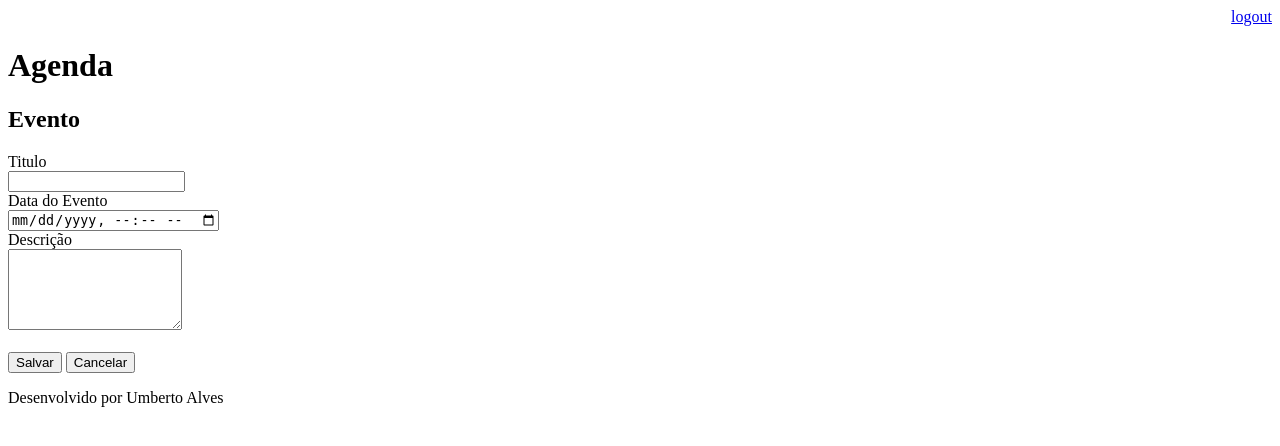
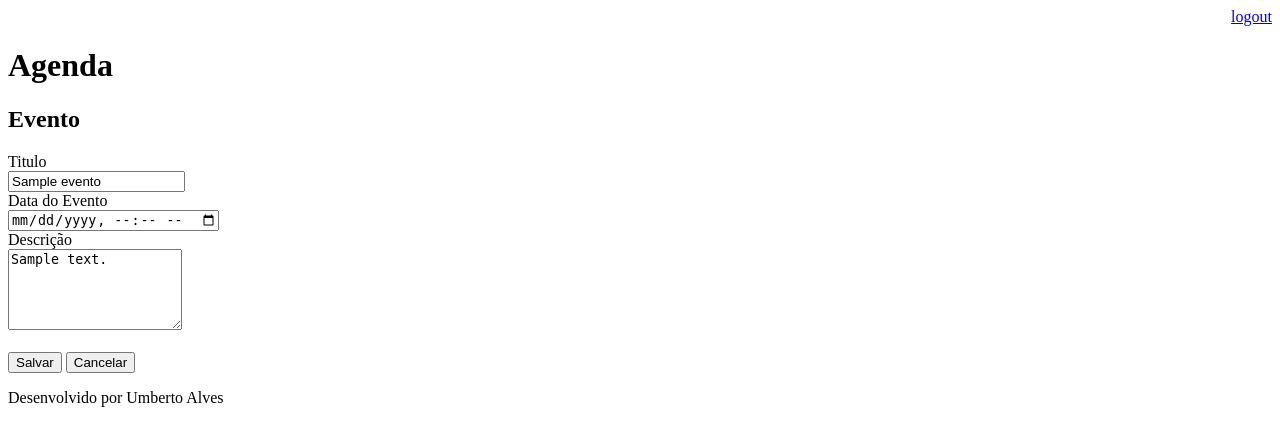
Before and after one commit to Dnakalfa/Django_Dev, a Django app: template agenda/template/evento.html in a window 1280 px wide. Shown: the top 446 px of the page. Run offline with Django 3.2, Linux system fonts and the light colour scheme; the template is opened without the code that fills it: most values are stand-ins (such as "Sample title", 1, 10 or a date in 2020).

Commit message:
adicionado funçoes de exclusao e alteracao

```diff
--- a/agenda/core/admin.py
+++ b/agenda/core/admin.py
@@ -5,7 +5,7 @@ from core.models import Evento
 
 
 class EventoAdmin(admin.ModelAdmin):
-    list_display = ('titulo', 'data_evento', 'data_criacao')
+    list_display = ('id', 'titulo', 'data_evento', 'data_criacao')
     list_filter = ('usuario', 'data_evento', 'data_criacao')
 
 
--- a/agenda/core/models.py
+++ b/agenda/core/models.py
@@ -19,3 +19,6 @@ class Evento(models.Model):
 
     def get_data_evento(self):
         return self.data_evento.strftime('%d/%m/%Y %H:%M Hrs')
+
+    def get_data_input_evento(self):
+        return self.data_evento.strftime('%Y-%m-%dT%H:%M')
--- a/agenda/template/agenda.html
+++ b/agenda/template/agenda.html
@@ -7,7 +7,11 @@
     </a>
      <ul style="font-size: 18px">
      {% for evento in eventos %}
-         <li>{{  evento.titulo }} - {{ evento.get_data_evento }}</li>
+         <li>
+             {{  evento.titulo }} - {{ evento.get_data_evento }}
+             ( <a href="evento/?id={{ evento.id }}">Editar</a>
+             / <a href="evento/delete/{{ evento.id }}">Excluir</a> )
+         </li>
      {% endfor %}
      </ul>
 {% endblock %}
--- a/agenda/template/evento.html
+++ b/agenda/template/evento.html
@@ -6,16 +6,17 @@
 
     <form action="submit" method="POST">{% csrf_token %}
         <label>Titulo</label>
+        <input type="number" name="id_evento" value="{{ evento.id }}" hidden>
         <br>
-        <input type="text" name="titulo" size="19">
+        <input type="text" name="titulo" size="19" value="{{ evento.titulo }}">
         <br>
         <label>Data do Evento</label>
         <br>
-        <input type="datetime-local" name="data_evento">
+        <input type="datetime-local" name="data_evento" value="{{ evento.get_data_input_evento }}">
         <br>
         <label>Descrição</label>
         <br>
-        <textarea name="descricao" rows="5" cols="19"></textarea>
+        <textarea name="descricao" rows="5" cols="19">{{ evento.descricao }}</textarea>
         <br><br>
         <button type="submit">Salvar</button>
         <a href="/">
```
Also changed, not shown: agenda/core/views.py (+26 -5 lines), agenda/db.sqlite3.
